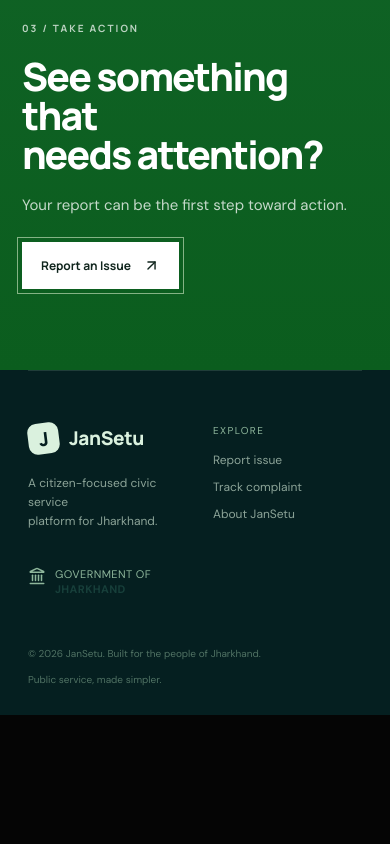
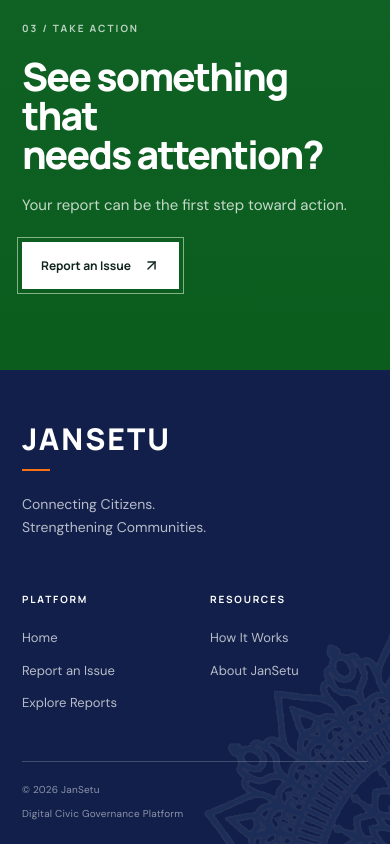
Before and after one commit to AnushkaShettigar/sih_jansetu, a React (Vite) app: page / in a window 390 px wide. Shown: the part 3376-4220 px from the top of the page. Before the commit the page ends 4091 px from the top, so only its background shows below. Built offline with nearby package versions, Linux system fonts and the light colour scheme.

Commit message:
home page footer

```diff
--- a/src/App.css
+++ b/src/App.css
@@ -151,3 +151,23 @@ footer { max-width: 1180px; margin: auto; padding: 52px 0 26px; border-top: 1px
 	.smart-moment { display: block; padding: 55px 0; }.benefit-row { gap: 14px; margin-top: 28px; }.benefit-row div + div { padding-left: 14px; }.ai-interface { margin-top: 40px; }.ai-interface-body { grid-template-columns: 1fr; gap: 22px; padding: 20px; }.ai-interface .ai-image { min-height: 130px; }.ai-analysis { display: flex; align-items: center; justify-content: center; gap: 12px; }.analysis-line { width: 24px; margin: 0; }.ai-interface .ai-result { padding: 18px 0 0; border-top: 1px solid rgba(255,255,255,.35); border-left: 0; }.cta-moment { padding: 55px 0 25px; }
 }
 @media (prefers-reduced-motion: reduce) { .green-section .green-moment, .green-section .moment-heading, .green-section .smart-copy, .green-section .stage-item, .green-section .issue-strip, .green-section .ai-interface, .green-section .benefit-row, .green-section .benefit-row > div { opacity: 1 !important; transform: none !important; animation: none !important; transition: none !important; } }
+
+/* Reusable civic footer */
+footer.site-footer { max-width: none; margin: 0; padding: 68px max(28px, calc((100% - 1180px) / 2)) 24px; color: #fff; background: #111f4a; border-top: 0; }
+.site-footer { position: relative; overflow: hidden; }
+.site-footer-pattern { position: absolute; z-index: 0; right: -55px; bottom: 0; width: min(500px, 46vw); opacity: .18; filter: grayscale(1) sepia(1) saturate(2.2) hue-rotate(178deg) brightness(.72); transform: rotate(270deg); pointer-events: none; }
+.site-footer-main { display: grid; grid-template-columns: 1.6fr 1fr; gap: 80px; }
+.site-footer-main, .site-footer-bottom { position: relative; z-index: 1; }
+.site-footer-brand > a { display: inline-block; color: #fff; font: 800 clamp(30px, 4vw, 48px)/1 Manrope, sans-serif; letter-spacing: 2px; text-decoration: none; }
+.site-footer-brand > a:after { content: ''; display: block; width: 28px; height: 2px; margin-top: 15px; background: #f97316; }
+.site-footer-brand p { margin: 22px 0 0; color: rgba(255,255,255,.7); font-size: 14px; line-height: 1.7; }
+.site-footer-nav { display: grid; grid-template-columns: 1fr 1fr; gap: 54px; }
+.site-footer-nav h2 { margin: 4px 0 22px; color: #fff; font: 700 10px Manrope, sans-serif; letter-spacing: 1.8px; text-transform: uppercase; }
+.site-footer-nav a { display: block; width: max-content; margin-top: 13px; color: rgba(255,255,255,.7); font-size: 13px; text-decoration: none; transition: color .2s, transform .2s; }
+.site-footer-nav a:hover { color: #fff; transform: translateX(4px); }
+.site-footer-bottom { display: flex; justify-content: space-between; gap: 20px; margin-top: 58px; padding-top: 19px; color: rgba(255,255,255,.52); border-top: 1px solid rgba(255,255,255,.2); font-size: 10px; letter-spacing: .2px; }
+@media (max-width: 760px) {
+	footer.site-footer { padding: 54px 22px 22px; }
+	.site-footer-pattern { right: -115px; bottom: 0; width: 390px; opacity: .13; transform: rotate(270deg); }
+	.site-footer-main { display: block; }.site-footer-nav { margin-top: 48px; gap: 30px; }.site-footer-bottom { display: block; margin-top: 48px; line-height: 1.7; }.site-footer-bottom span { display: block; }.site-footer-bottom span + span { margin-top: 7px; }
+}
--- a/src/App.jsx
+++ b/src/App.jsx
@@ -1,7 +1,8 @@
 import { useEffect, useState } from 'react'
 import { motion } from 'motion/react'
-import { ArrowUpRight, ChevronDown, CloudSun, Droplets, ImagePlus, Landmark, Menu, MapPin, Moon, Search, Sun, UserRound, X } from 'lucide-react'
+import { ArrowUpRight, ChevronDown, CloudSun, Droplets, ImagePlus, Menu, MapPin, Moon, Search, Sun, UserRound, X } from 'lucide-react'
 import './App.css'
+import Footer from './components/Footer'
 
 const liveInfo = { location: 'Ranchi, Jharkhand', temperature: '28°C', condition: 'Partly cloudy', humidity: '—' }
 const weatherCondition = (code) => {
@@ -62,8 +63,6 @@ function GreenSection() {
     </div>
   </section>
 }
-function Footer() { return <footer id="about"><div className="footer-main"><div><Logo /><p>A citizen-focused civic service<br />platform for Jharkhand.</p></div><div className="footer-links"><span>Explore</span><a href="#report">Report issue</a><a href="#track">Track complaint</a><a href="#about">About JanSetu</a></div><div className="footer-official"><Landmark size={18} /><span>Government of<br /><b>Jharkhand</b></span></div></div><div className="footer-bottom"><span>© 2026 JanSetu. Built for the people of Jharkhand.</span><span>Public service, made simpler.</span></div></footer> }
-
 function App() {
   return <div className="app-shell"><Navbar /><main><Hero /><ReportIssue /><GreenSection /></main><Footer /></div>
 }
--- /dev/null
+++ b/src/components/Footer.jsx
@@ -0,0 +1,41 @@
+const footerGroups = [
+  {
+    title: 'Platform',
+    links: [
+      ['Home', '#top'],
+      ['Report an Issue', '#report'],
+      ['Explore Reports', '#track'],
+    ],
+  },
+  {
+    title: 'Resources',
+    links: [
+      ['How It Works', '#track'],
+      ['About JanSetu', '#about'],
+    ],
+  },
+]
+
+function Footer() {
+  return <footer className="site-footer" id="about">
+    <img className="site-footer-pattern" src="/pattern.png" alt="" aria-hidden="true" />
+    <div className="site-footer-main">
+      <div className="site-footer-brand">
+        <a href="#top" aria-label="JanSetu home">JANSETU</a>
+        <p>Connecting Citizens.<br />Strengthening Communities.</p>
+      </div>
+      <nav className="site-footer-nav" aria-label="Footer navigation">
+        {footerGroups.map(({ title, links }) => <div key={title}>
+          <h2>{title}</h2>
+          {links.map(([label, href]) => <a href={href} key={label}>{label}</a>)}
+        </div>)}
+      </nav>
+    </div>
+    <div className="site-footer-bottom">
+      <span>© 2026 JanSetu</span>
+      <span>Digital Civic Governance Platform</span>
+    </div>
+  </footer>
+}
+
+export default Footer
```
